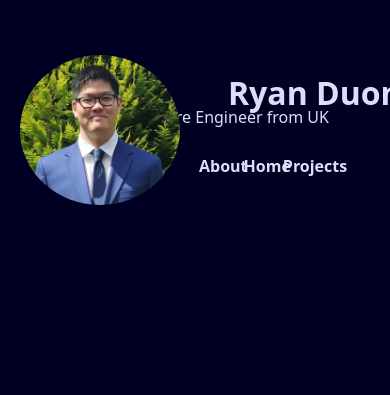
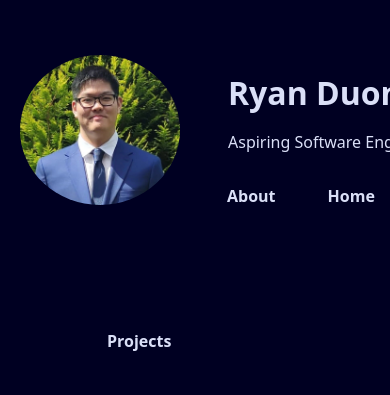
Before and after one commit to RyanDuong0/ryanduong0.github.io, a plain HTML site: page index.html in a window 390 px wide. Shown: the top 395 px of the page. Drawn offline with Linux system fonts and the light colour scheme.

Commit message:
Removed meda queries in css files

```diff
--- a/app.css
+++ b/app.css
@@ -97,29 +97,3 @@ body{
     width: 50%;
     left: 25%;
 }
-@media(max-width: 1200px){
-    #openingStatement{
-        left: 150px;
-    }
-    .buttonNew{
-        padding: 30px 35px;
-    }
-}
-@media(max-width: 768px){
-    #openingStatement{
-        left: 100px;
-        top: 30px;
-    }
-    .buttonNew{
-        padding: 20px 25px;
-    }
-    @media(max-width: 480px){
-        #openingStatement{
-            left: 50px;
-            top: 20px;
-        }
-        .buttonNew{
-            padding: 10px 15px;
-        }
-    }
-}
--- a/src/about.css
+++ b/src/about.css
@@ -173,29 +173,3 @@ p{
     width: 50%;
     left: 25%;
 }
-@media(max-width: 1200px){
-    #openingStatement{
-        left: 150px;
-    }
-    .buttonNew{
-        padding: 30px 35px;
-    }
-}
-@media(max-width: 768px){
-    #openingStatement{
-        left: 100px;
-        top: 30px;
-    }
-    .buttonNew{
-        padding: 20px 25px;
-    }
-    @media(max-width: 480px){
-        #openingStatement{
-            left: 50px;
-            top: 20px;
-        }
-        .buttonNew{
-            padding: 10px 15px;
-        }
-    }
-}
--- a/src/projects.css
+++ b/src/projects.css
@@ -97,29 +97,3 @@ body{
     width: 50%;
     left: 25%;
 }
-@media(max-width: 1200px){
-    #openingStatement{
-        left: 150px;
-    }
-    .buttonNew{
-        padding: 30px 35px;
-    }
-}
-@media(max-width: 768px){
-    #openingStatement{
-        left: 100px;
-        top: 30px;
-    }
-    .buttonNew{
-        padding: 20px 25px;
-    }
-    @media(max-width: 480px){
-        #openingStatement{
-            left: 50px;
-            top: 20px;
-        }
-        .buttonNew{
-            padding: 10px 15px;
-        }
-    }
-}
```
